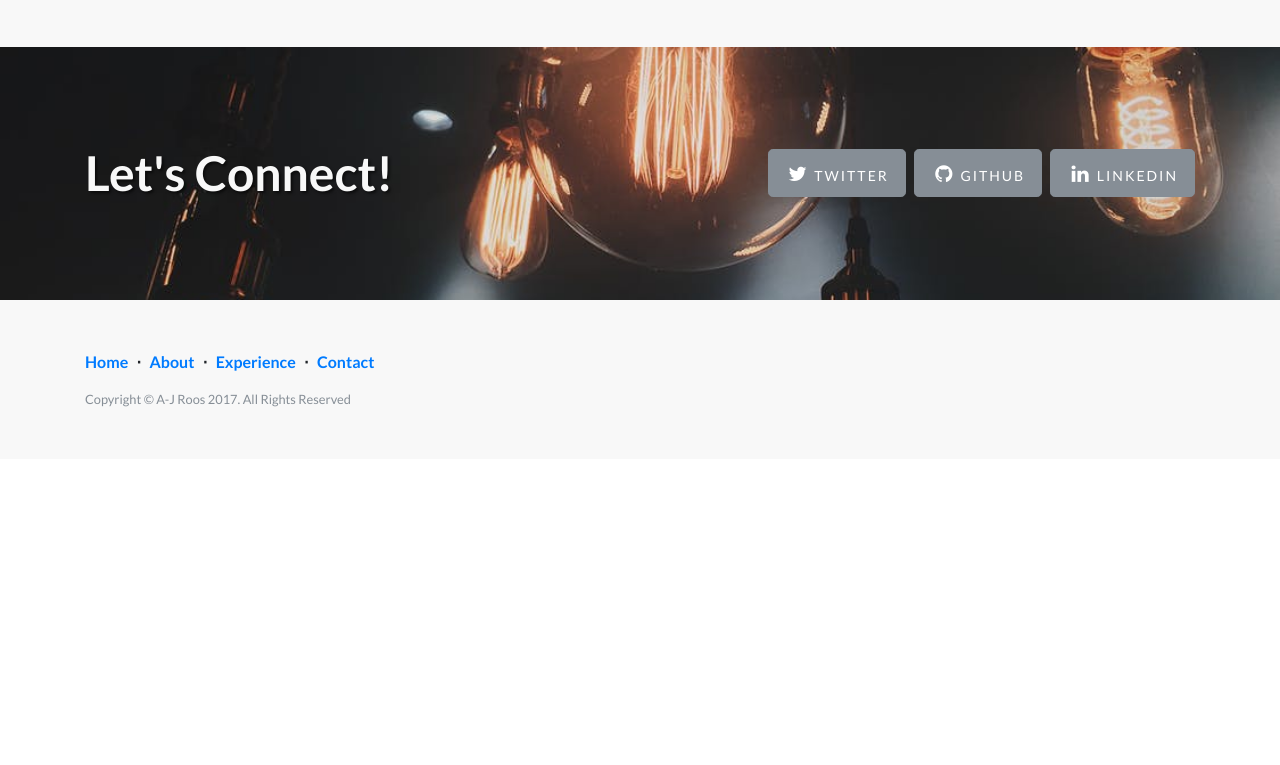
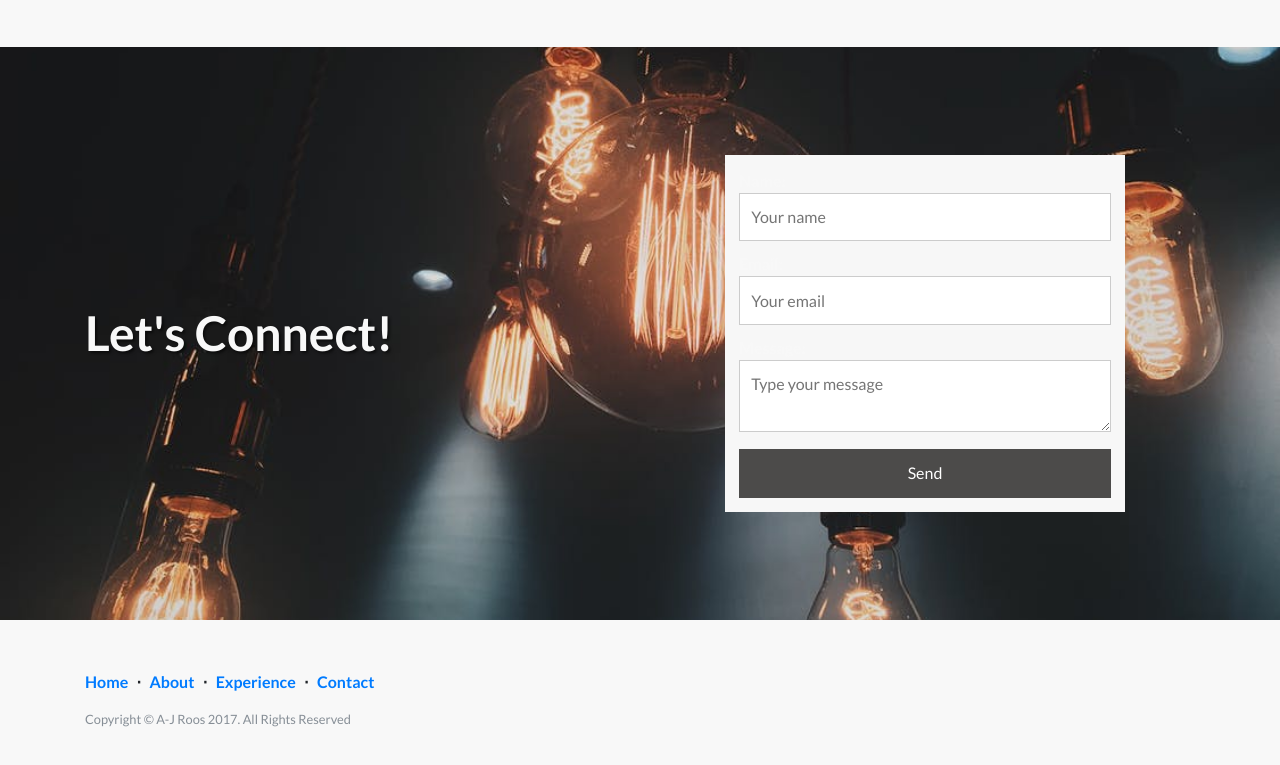
Before and after one commit to Tusharbansa1/asjas.github.io, a plain HTML site: page index.html in a window 1280 px wide. Shown: the part 1798-2563 px from the top of the page. Before the commit the page ends 2257 px from the top, so only its background shows below. Drawn offline with Linux system fonts and the light colour scheme.

Commit message:
Insert form and update css

```diff
--- a/css/landing-page.css
+++ b/css/landing-page.css
@@ -9,7 +9,7 @@ body, html {
   height: 100%;
 }
 
-body, h1, h2, h3, h4, h5, h6 ,ul , li{
+body, h1, h2, h3, h4, h5, h6, ul, li{
   font-family: "Lato", "Helvetica Neue", Helvetica, Arial, sans-serif;
   font-weight: 700;
 }
@@ -110,17 +110,78 @@ body, h1, h2, h3, h4, h5, h6 ,ul , li{
   font-size: 3em;
 }
 
-.banner ul {
-  margin-bottom: 0;
+.form-style-6{
+    font-family: "Lato", "Helvetica Neue", Helvetica, Arial, sans-serif;
+    max-width: 400px;
+    margin: 8px auto;
+    padding: 14px;
+    background: #F7F7F7;
 }
 
-.banner-social-buttons {
-  float: right;
-  margin-top: 0;
+.form-style-6 input[type="text"],
+.form-style-6 input[type="date"],
+.form-style-6 input[type="datetime"],
+.form-style-6 input[type="email"],
+.form-style-6 input[type="number"],
+.form-style-6 input[type="search"],
+.form-style-6 input[type="time"],
+.form-style-6 input[type="url"],
+.form-style-6 textarea,
+.form-style-6 select
+{
+    -webkit-transition: all 0.30s ease-in-out;
+    -moz-transition: all 0.30s ease-in-out;
+    -ms-transition: all 0.30s ease-in-out;
+    -o-transition: all 0.30s ease-in-out;
+    outline: none;
+    box-sizing: border-box;
+    -webkit-box-sizing: border-box;
+    -moz-box-sizing: border-box;
+    width: 100%;
+    background: #fff;
+    margin-bottom: 3%;
+    border: 1px solid #ccc;
+    padding: 3%;
+    color: #555;
+    font-family: "Lato", "Helvetica Neue", Helvetica, Arial, sans-serif;
+}
+.form-style-6 input[type="text"]:focus,
+.form-style-6 input[type="date"]:focus,
+.form-style-6 input[type="datetime"]:focus,
+.form-style-6 input[type="email"]:focus,
+.form-style-6 input[type="number"]:focus,
+.form-style-6 input[type="search"]:focus,
+.form-style-6 input[type="time"]:focus,
+.form-style-6 input[type="url"]:focus,
+.form-style-6 textarea:focus,
+.form-style-6 select:focus
+{
+    box-shadow: 0 0 5px #4c4b4a;
+    padding: 3%;
+    border: 1px solid #4c4b4a;
+}
+
+.form-style-6 input[type="submit"],
+.form-style-6 input[type="button"]{
+    box-sizing: border-box;
+    -webkit-box-sizing: border-box;
+    -moz-box-sizing: border-box;
+    width: 100%;
+    padding: 3%;
+    background: #4c4b4a;
+    border-bottom: 2px solid #4c4b4a;
+    border-top-style: none;
+    border-right-style: none;
+    border-left-style: none;
+    color: #fff;
+}
+.form-style-6 input[type="submit"]:hover,
+.form-style-6 input[type="button"]:hover{
+    background: #30302f;
 }
 
 @media(max-width:1199px) {
-  ul.banner-social-buttons {
+  .form-style-6 {
     float: left;
     margin-top: 15px;
   }
@@ -132,14 +193,6 @@ body, h1, h2, h3, h4, h5, h6 ,ul , li{
     text-shadow: 2px 2px 3px rgba(0, 0, 0, 0.6);
     font-size: 3em;
   }
-  ul.banner-social-buttons>li {
-    display: block;
-    margin-bottom: 20px;
-    padding: 0;
-  }
-  ul.banner-social-buttons>li:last-child {
-    margin-bottom: 0;
-  }
 }
 
 footer {
--- a/index.html
+++ b/index.html
@@ -166,26 +166,14 @@
             <h2>Let's Connect!</h2>
           </div>
           <div class="col-lg-6 my-auto">
-            <ul class="list-inline banner-social-buttons">
-              <li class="list-inline-item">
-                <a href="https://twitter.com/asjasroos" target="_blank" class="btn btn-secondary btn-lg">
-                  <i class="fa fa-twitter fa-fw"></i>
-                  <span class="network-name">Twitter</span>
-                </a>
-              </li>
-              <li class="list-inline-item">
-                <a href="https://github.com/Asjas" target="_blank" class="btn btn-secondary btn-lg">
-                  <i class="fa fa-github fa-fw"></i>
-                  <span class="network-name">Github</span>
-                </a>
-              </li>
-              <li class="list-inline-item">
-                <a href="https://www.linkedin.com/in/a-j-roos-11582066/" target="_blank" class="btn btn-secondary btn-lg">
-                  <i class="fa fa-linkedin fa-fw"></i>
-                  <span class="network-name">Linkedin</span>
-                </a>
-              </li>
-            </ul>
+            <form name="input" method="POST" action="https://formspree.io/asjas@outlook.com">
+              <div class="form-style-6">
+                Name: <input type="text" name="Name" placeholder="Your name">
+                Email: <input type="email" name="Email" placeholder="Your email">
+                Message: <textarea placeholder="Type your message"></textarea>
+                <input type="submit" value="Send">
+              </div>
+            </form>
           </div>
         </div>
 
```
Also changed, not shown: 1 other file.
